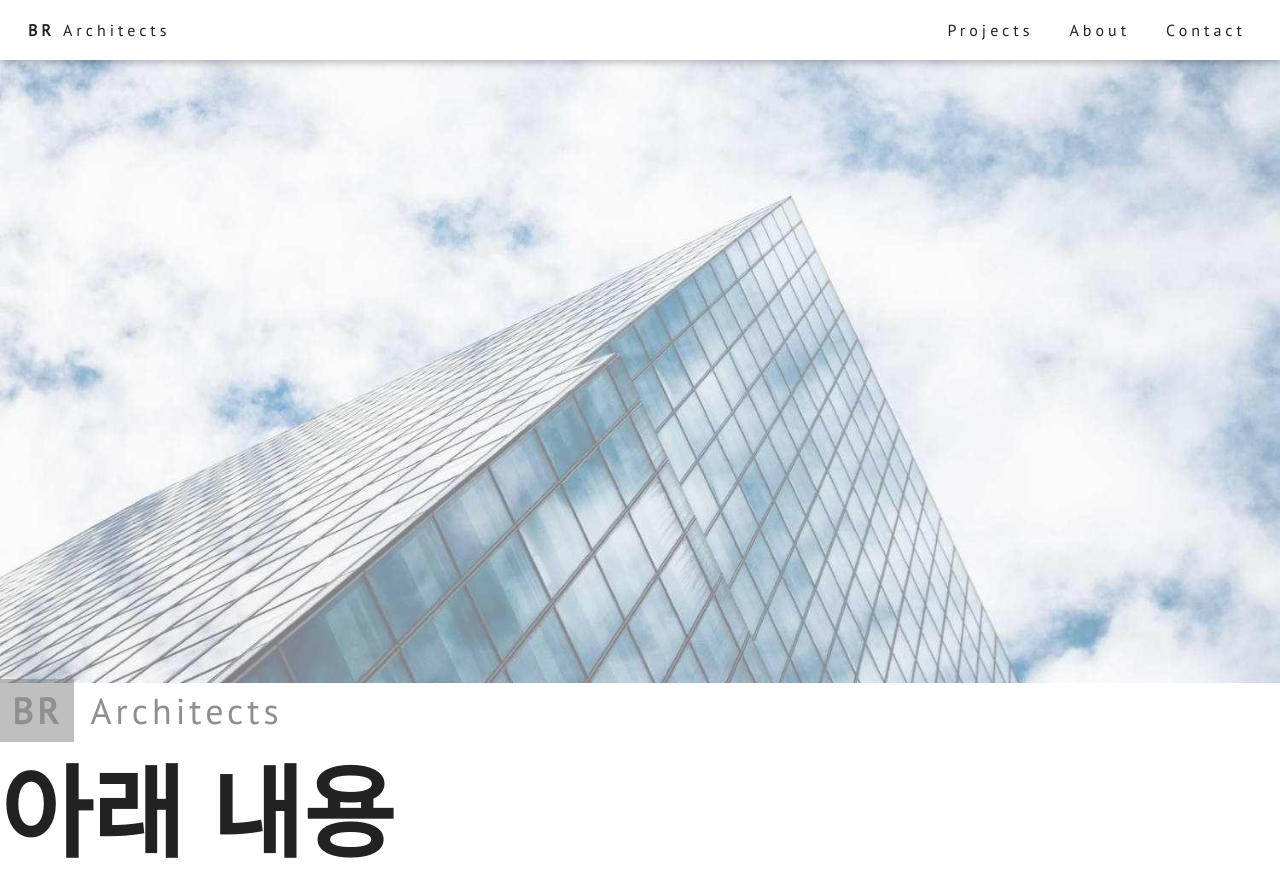
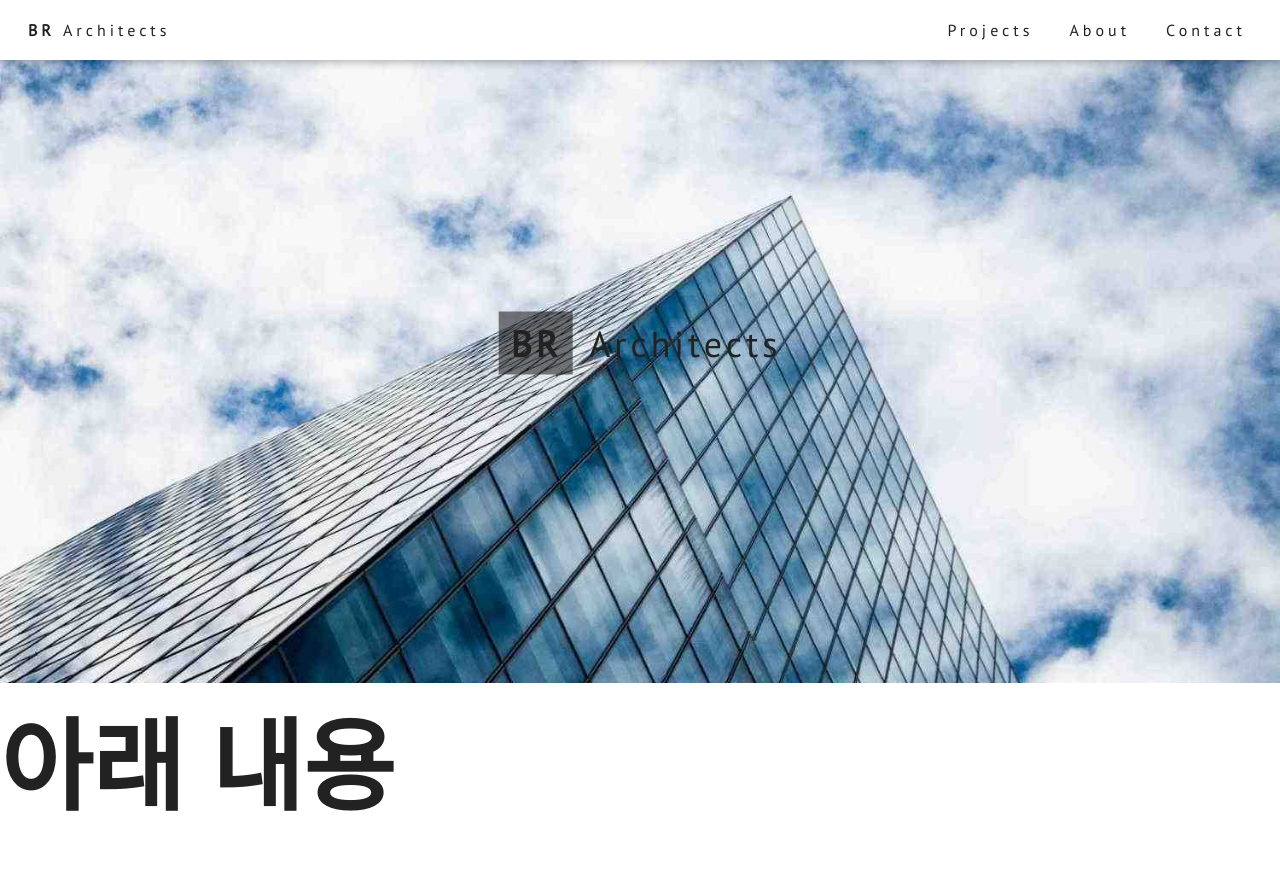
Before and after one commit to booldook/2019-sc-ui-architects, a plain HTML site: page html/main.html in a window 1280 px wide. After the commit the page ends 832 px from the top, so only its background shows below. Drawn offline with Linux system fonts and the light colour scheme.

Commit message:
transform

```diff
--- a/css/main.css
+++ b/css/main.css
@@ -1,3 +1,8 @@
+/*
+float: left/right
+position: absolute/relative/fixed
+*/
+
 /***** 공통사항 *****/
 .wrap {width:100%; max-width:1400px; margin:auto;}
 
@@ -12,8 +17,8 @@
 .nav:hover {background-color: #ccc;}
 
 /***** bans *****/
-.bans {opacity: 0.5;}
-.ban_tit {font-size: 36px; letter-spacing: 4px;}
+.bans {position: relative;}
+.ban_tit {font-size: 36px; letter-spacing: 4px; position: absolute; left: 50%; top: 50%; transform: translate(-50%, -50%);}
 .ban_tit > span {font-weight: bold; margin-right:16px; background-color: rgba(0,0,0,0.5); padding:8px 12px;}
 
 
```
